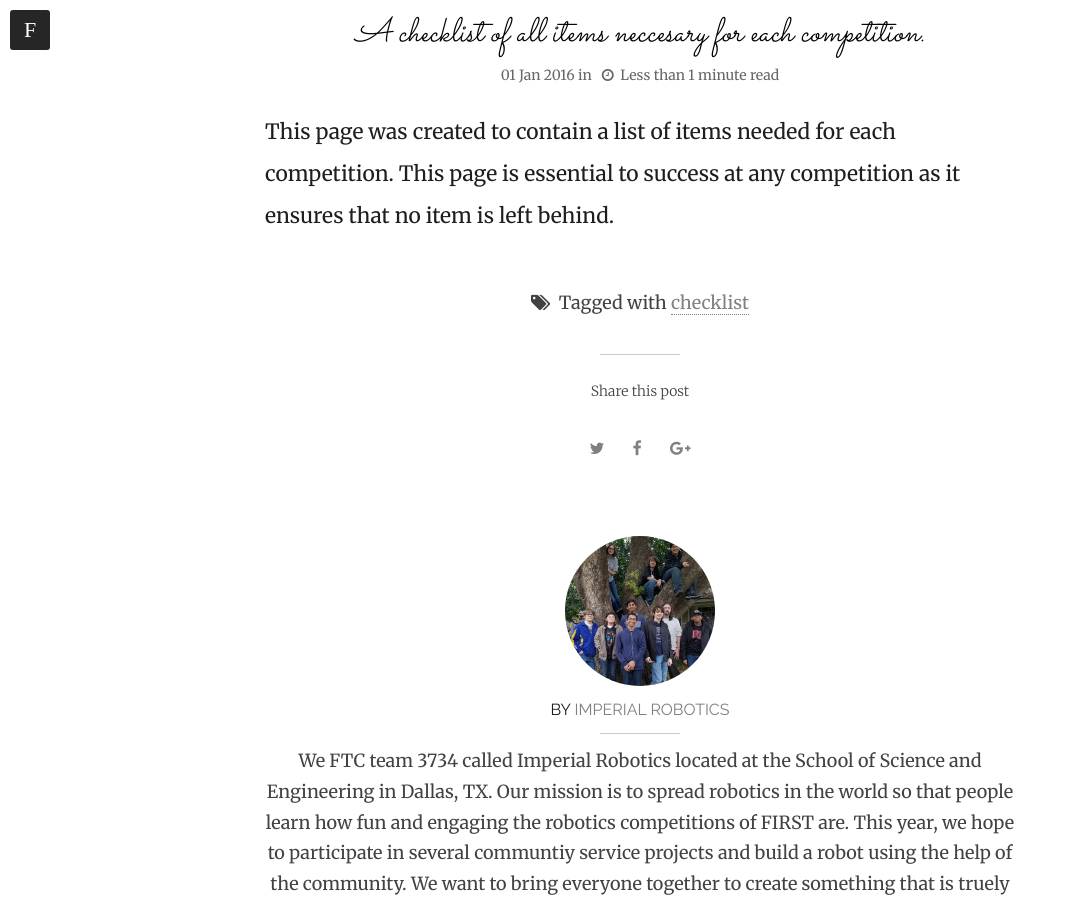
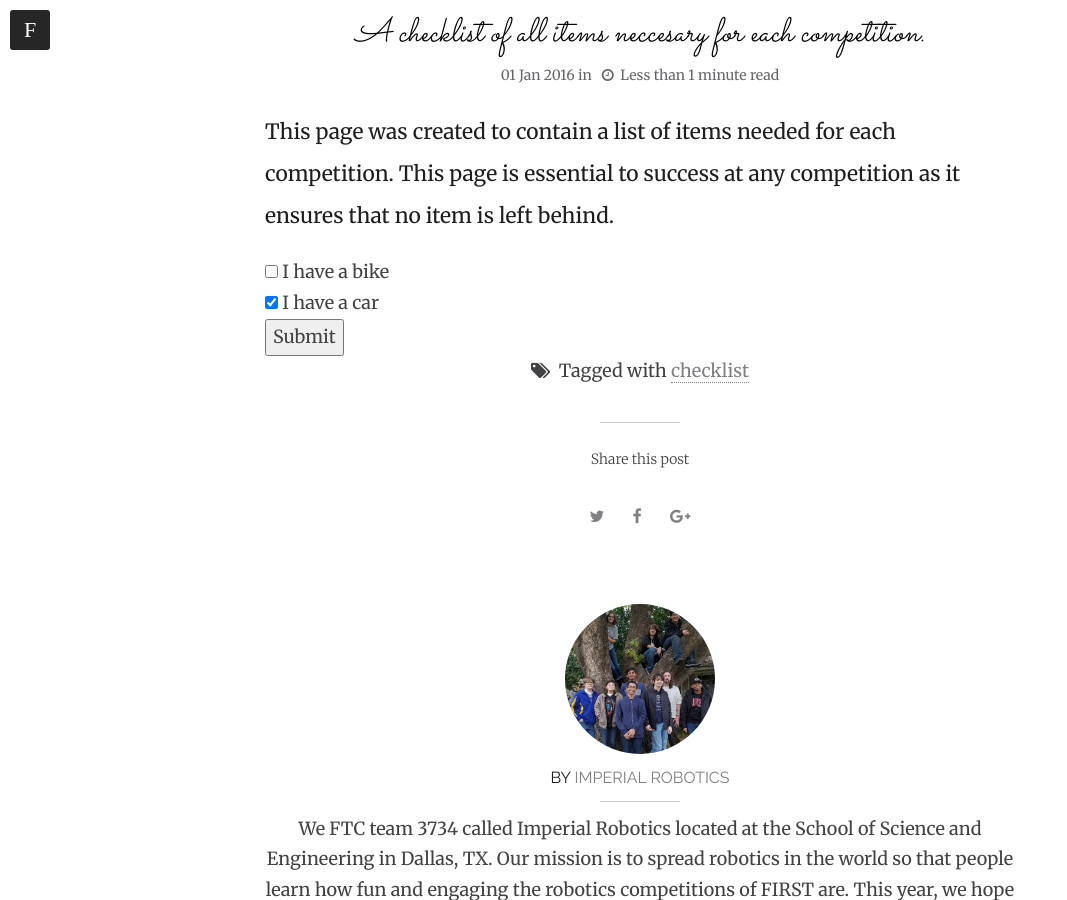
Before and after one commit to hmfaysal/hmfaysal-omega-theme, a Jekyll site: the page built from _pages/2016-01-01-Robot-Checklist.html, in a window 1280 px wide and 900 px high, scrolled down 703 px. Shown: the whole window, without its empty margins (0-1067 px from the left). Built offline with Jekyll 4.4.1, drawn with Linux system fonts in a browser that asks for light colours.

Commit message:
Update 2016-01-01-Robot-Checklist.html

```diff
--- a/_pages/2016-01-01-Robot-Checklist.html
+++ b/_pages/2016-01-01-Robot-Checklist.html
@@ -8,3 +8,6 @@ description: "A checklist of all items neccesary for each competition."
 ---
 <p> This page was created to contain a list of items needed for each competition. This page is essential to success
 at any competition as it ensures that no item is left behind.</p>
+  <input type="checkbox" name="vehicle" value="Bike"> I have a bike<br>
+  <input type="checkbox" name="vehicle" value="Car" checked="checked"> I have a car<br>
+  <input type="submit" value="Submit">
```
